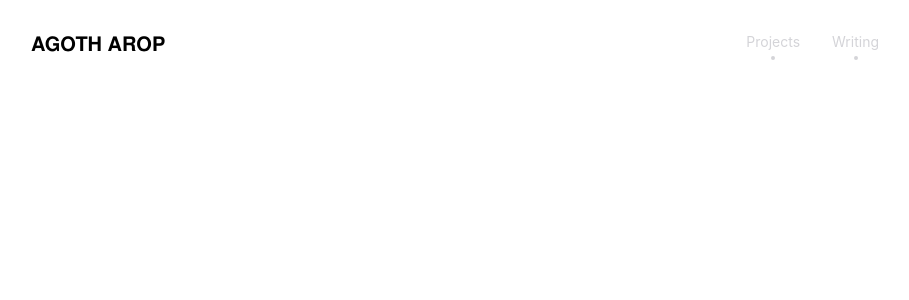
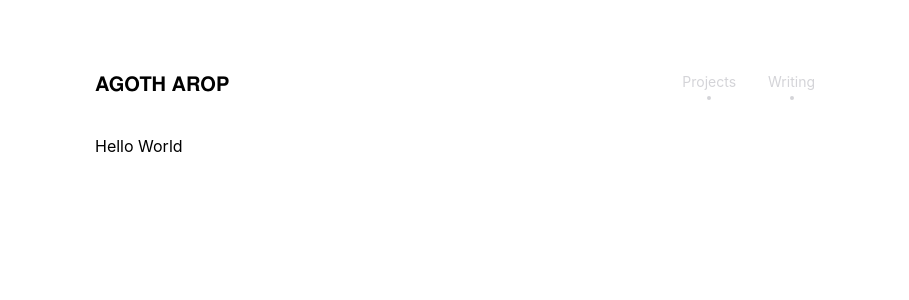
Before and after one commit to Agoth24/portfolio, a React (Vite) app: page / in a window 1280 px wide. Shown: the top 300 px of the page, without its empty margins (185-1094 px from the left). Built offline with nearby package versions, Linux system fonts and the light colour scheme.

Commit message:
Add Error page and update routing to include error handling

```diff
--- /dev/null
+++ b/pages/Error.jsx
@@ -0,0 +1,8 @@
+const Error = () => {
+  return (
+    <div>
+        <h1>OOPS...</h1>
+    </div>
+  )
+}
+export default Error
--- a/pages/Home.jsx
+++ b/pages/Home.jsx
@@ -1,7 +1,7 @@
 const Home = () => {
   return (
     <section>
-
+        Hello World
     </section>
   )
 }
--- a/src/components/Header.jsx
+++ b/src/components/Header.jsx
@@ -2,8 +2,8 @@ import { Link } from "react-router";
 import { Dot, Menu } from "lucide-react";
 
 const navLinks = [
-	{ id: 0, linkName: "Projects", path: "/projects", selected: true },
-	{ id: 1, linkName: "Writing", path: "/blog", selected: true },
+	{ id: 0, linkName: "Projects", path: "/projects", selected: false },
+	{ id: 1, linkName: "Writing", path: "/blog", selected: false },
 	// { id: 2, linkName: "Connect", path: "/", selected: true },
 ];
 
@@ -17,16 +17,15 @@ const navLinks = [
 // };
 
 const Header = () => {
-
 	return (
-		<header className="p-6 sm:py-8">
-			<nav className="flex justify-between items-start">
+		<header className="p-6 mt-12">
+			<nav className="flex max-[350px]:flex-col max-[350px]:gap-4 justify-between items-start">
 				<Link to="/">
 					<h1 className="font-nimbus-bold text-xl">AGOTH AROP</h1>
 				</Link>
 
 				{/* NAV LINKS */}
-				<ul className="flex gap-8">
+				<ul className="flex max-[350px]:gap-4 gap-8">
 					{navLinks.map((link) => (
 						<li key={link.id}>
 							<Link
--- a/src/layouts/RootLayout.jsx
+++ b/src/layouts/RootLayout.jsx
@@ -4,10 +4,12 @@ import Header from "../components/Header";
 const RootLayout = () => {
 	return (
 		<div className="min-h-screen dark:bg-zinc-800">
-			<main className="md:max-w-4xl mx-auto">
+			<div className="flex flex-col md:max-w-3xl mx-auto">
 				<Header />
-				<Outlet />
-			</main>
+				<main className="px-6 flex-1">
+					<Outlet />
+				</main>
+			</div>
 		</div>
 	);
 };
--- a/src/routes/index.jsx
+++ b/src/routes/index.jsx
@@ -1,3 +1,4 @@
+import Error from "../../pages/Error";
 import Home from "../../pages/Home";
 import RootLayout from "../layouts/RootLayout";
 import { createBrowserRouter } from "react-router";
@@ -6,7 +7,12 @@ const routes = [
 	{
 		path: "/",
 		element: <RootLayout />,
-		children: [{ index: true, element: <Home /> }],
+        errorElement: (
+            <RootLayout>
+                <Error />
+            </RootLayout>
+        ),
+		children: [{ index: true, element: <Home /> },],
 	},
 ];
 
```
